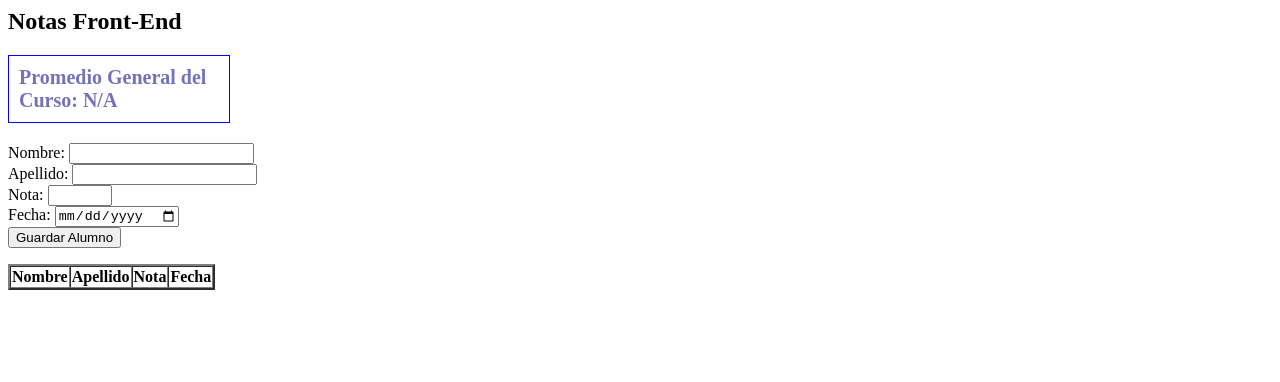
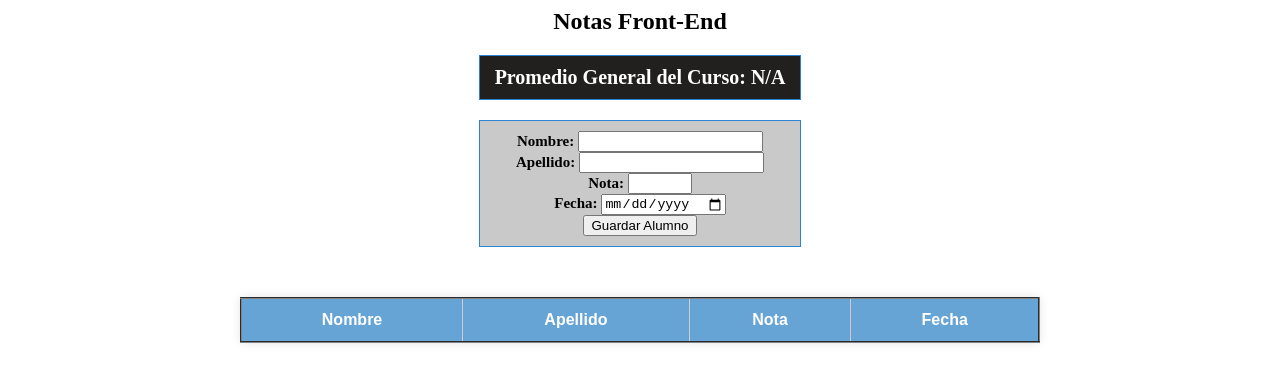
Before and after one commit to PixelPath7/FE-05-05, a plain HTML site: page index.html in a window 1280 px wide. Drawn offline with Linux system fonts and the light colour scheme.

Commit message:
Añadir CSS
Modificacion HTML y añadir CSS

```diff
--- /dev/null
+++ b/estilo.css
@@ -0,0 +1,48 @@
+#h2 {
+    font-size: 10px;
+}
+
+#average{
+    margin: 16px 0;
+    padding: 10px;
+    background-color:  rgb(34, 31, 31);
+    border: 1px solid  rgb(43, 132, 216);
+    font-size: 20px;
+    font-weight: bold;
+    max-width: 300px;
+    margin-bottom: 20px;
+    color: rgb(255, 255, 255)
+}
+
+#studentForm{
+    margin: 16px 0;
+    padding: 10px;
+    background-color: rgb(201, 201, 201);
+    border: 1px solid rgb(43, 132, 216);
+    font-size: 15px;
+    font-weight: bold;
+    max-width: 300px;
+    margin-bottom: 20px;
+    color: rgb(0, 0, 0)
+}
+
+#studentsTable{
+    margin: 50px auto;
+    border-collapse: collapse;
+    width: 80%;
+    max-width: 800px;
+    font-family: Arial, sans-serif;
+    box-shadow: 0 0 10px rgba(0, 0, 0, 0.1);
+}
+
+#studentsTable th,
+#studentsTable td {
+  padding: 12px 16px;
+  text-align: center;
+  border: 1px solid #ccc;
+}
+
+#studentsTable thead {
+  background-color: #67a4d6;
+  color: white;
+}
--- a/index.html
+++ b/index.html
@@ -3,22 +3,14 @@
     <head>
         <meta charset="UTF-8">
         <meta name="viewport" content="width=device-width, initial-scale=1.0">
+
+        <link rel="stylesheet" href="estilo.css">
+
         <title>Document</title>
-        <style>
-            #average{
-                margin: 16px 0;
-                padding: 10px;
-                background-color: white;
-                border: 1px solid blue;
-                font-size: 20px;
-                font-weight: bold;
-                max-width: 200px;
-                margin-bottom: 20px;
-                color: rgb(115, 115, 185)
-            }
-        </style>
     </head>
+
     <body>
+        <center>
         <h2>Notas Front-End</h2>
         <div id="average">Promedio General del Curso: N/A</div>
         <form id="studentForm">
@@ -54,5 +46,6 @@
             </tbody>
         </table>
         <script src="script.js"></script>
+        </center>
     </body>
 </html>
```
